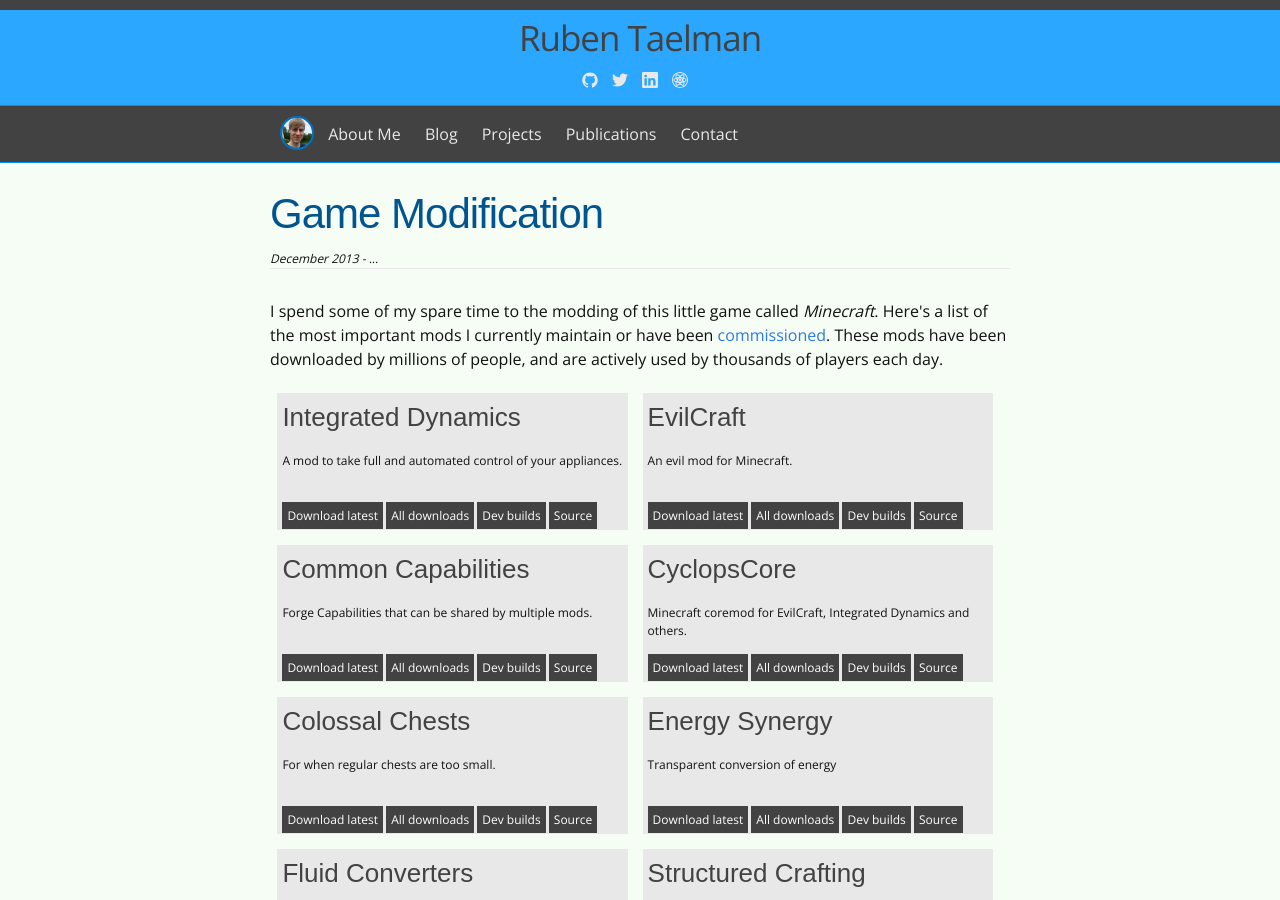
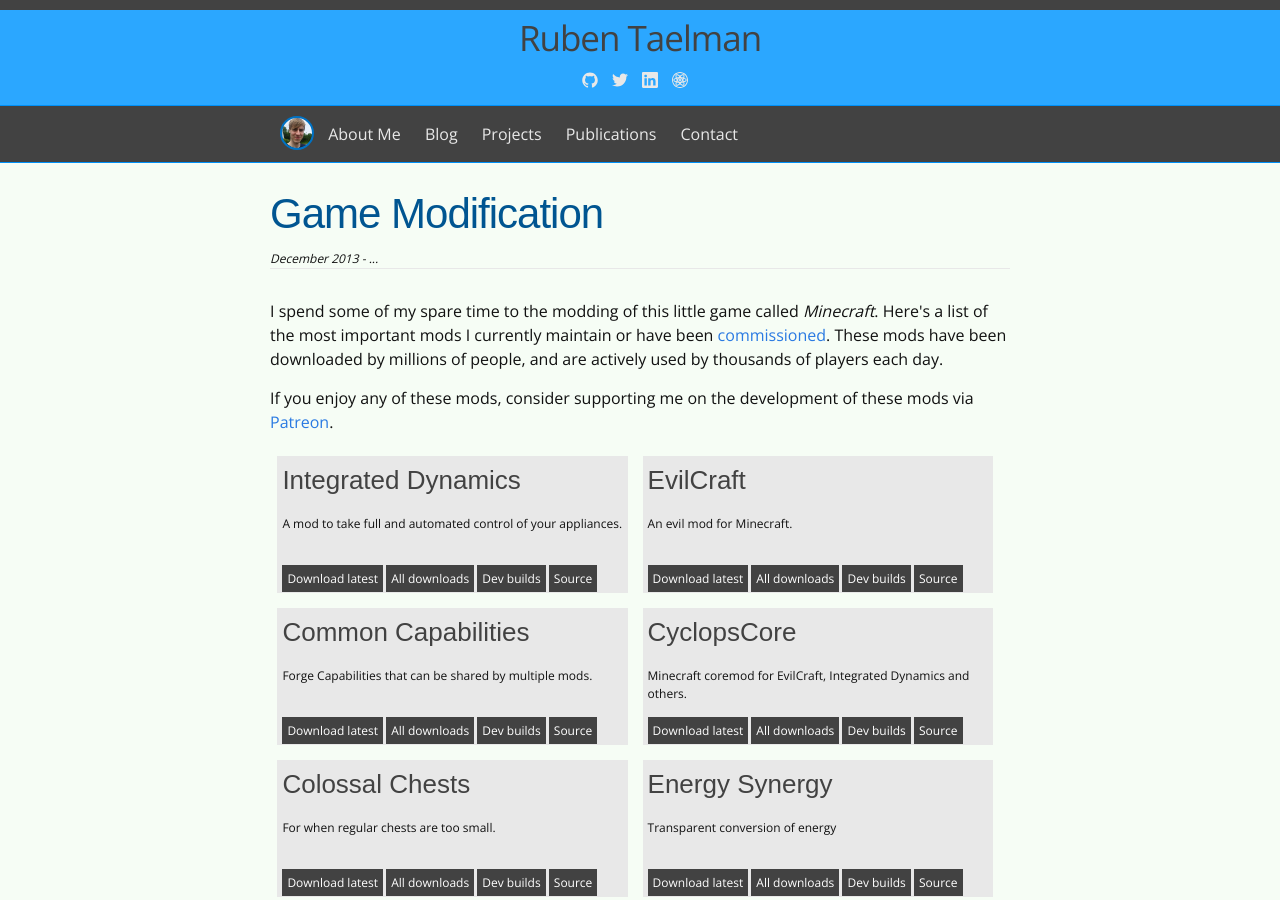
Before and after one commit to rubensworks/rubensworks.net, a Jekyll site: the page built from _projects/minecraft.html, in a window 1280 px wide and 900 px high. Built offline with Jekyll 4.4.1, drawn with Linux system fonts in a browser that asks for light colours; some web fonts are replaced.

Commit message:
Add Patreon link

```diff
--- a/_projects/minecraft.html
+++ b/_projects/minecraft.html
@@ -10,6 +10,10 @@
   I spend some of my spare time to the modding of this little game called <em>Minecraft</em>.
   Here's a list of the most important mods I currently maintain or have been <a href="#commision">commissioned</a>.
   These mods have been downloaded by millions of people, and are actively used by thousands of players each day.
+</p>
+
+<p>
+  If you enjoy any of these mods, consider supporting me on the development of these mods via <a href="https://www.patreon.com/kroeser">Patreon</a>.
 </p>
 
 <div>
```
